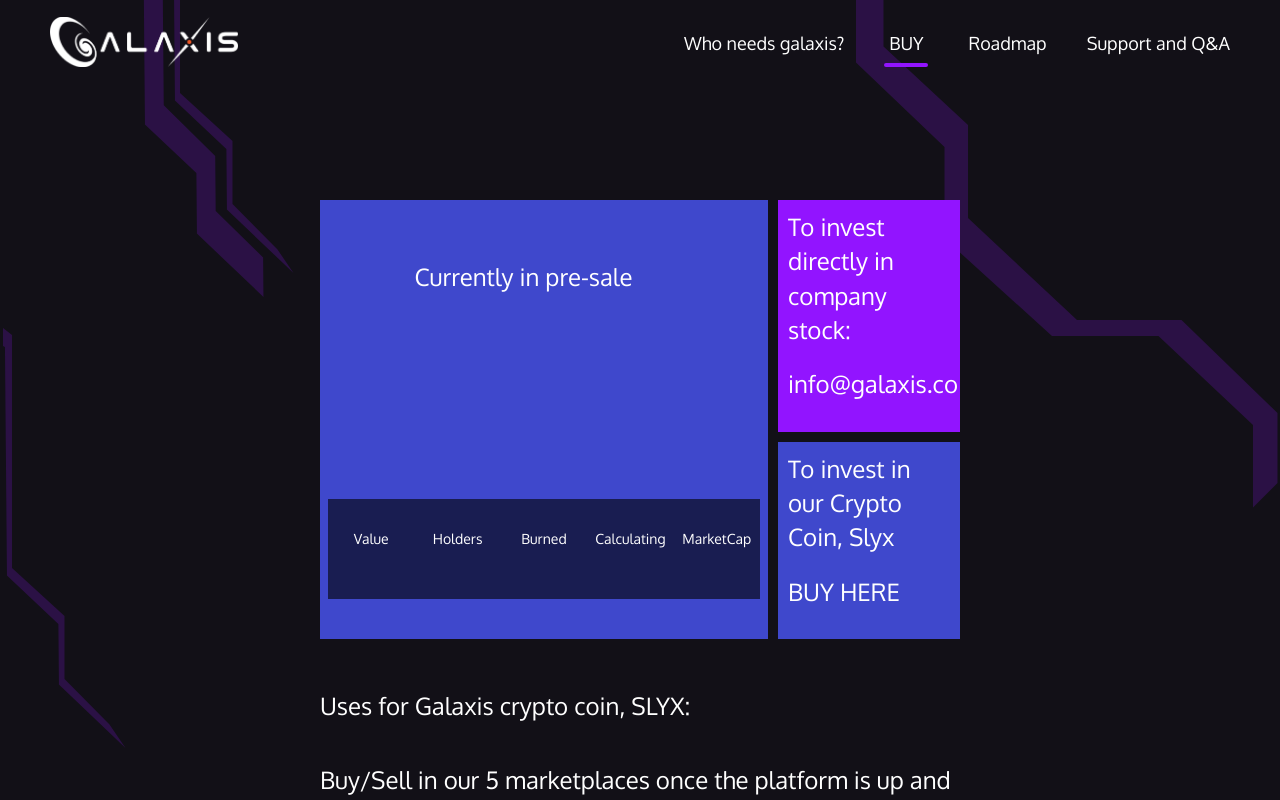
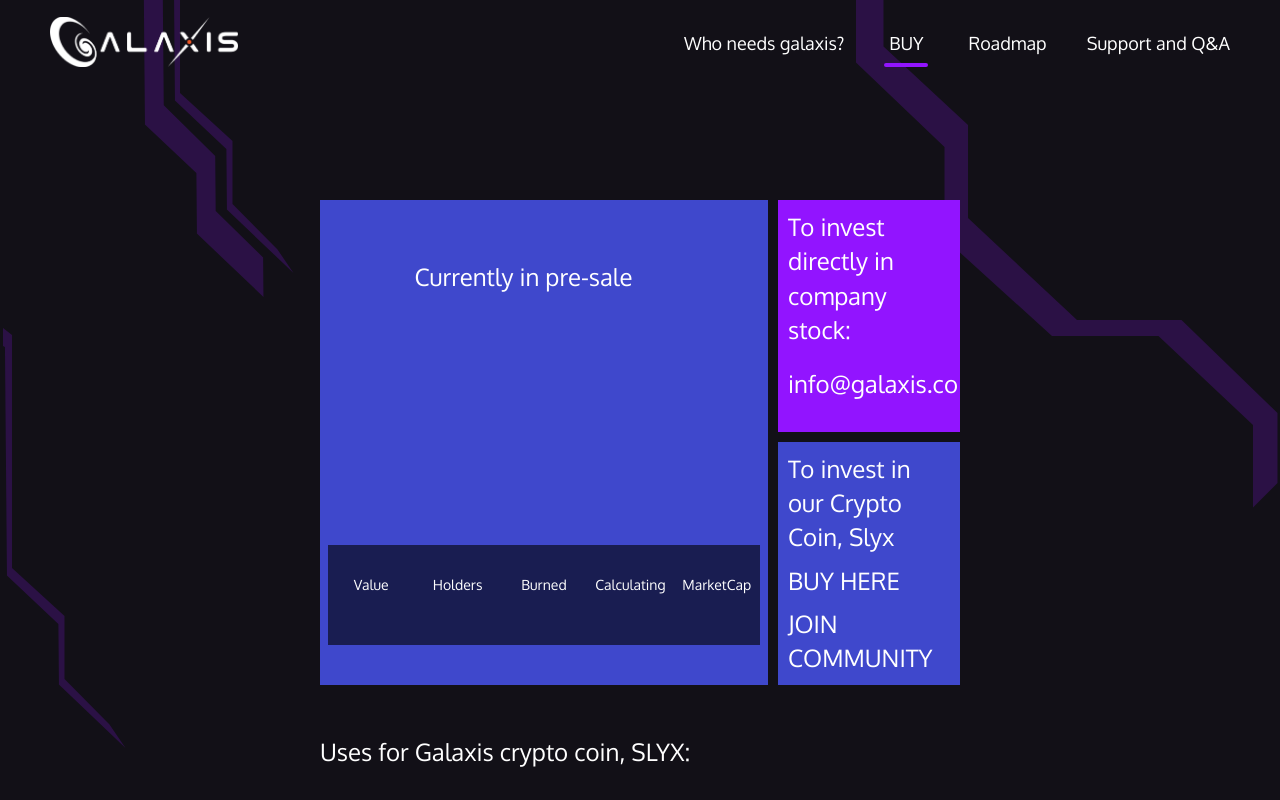
Before and after one commit to webpro2021/galaxis-landing, a Next.js app: page /buy in a window 1280 px wide. Shown: the top 800 px of the page. Built offline with nearby package versions, Linux system fonts and the light colour scheme.

Commit message:
Join community

```diff
--- a/components/BuyPage/FirstScreen/FirstScreen.js
+++ b/components/BuyPage/FirstScreen/FirstScreen.js
@@ -32,7 +32,9 @@
               <div>To invest directly in company stock: </div><div style={{margin: '20px 0  '}}> info@galaxis.co</div>
             </div>
             <div className={classes.smallContent} style={{backgroundColor: 'rgb(63, 72, 204)'}}>
-              <div>To invest in our Crypto Coin, Slyx </div><a href="#" style={{margin: '20px 0', textDecoration: 'none', color: '#ffffff'}}>BUY HERE</a>
+              <div>To invest in our Crypto Coin, Slyx </div>
+              <a href="#" style={{margin: '9px 0', textDecoration: 'none', color: '#ffffff'}}>BUY HERE</a>
+              <a href="https://discord.gg/y6eURpZXFF" target="_blank" style={{textDecoration: 'none', color: '#ffffff'}}>JOIN COMMUNITY</a>
             </div>
           </div>
         </div>
```
